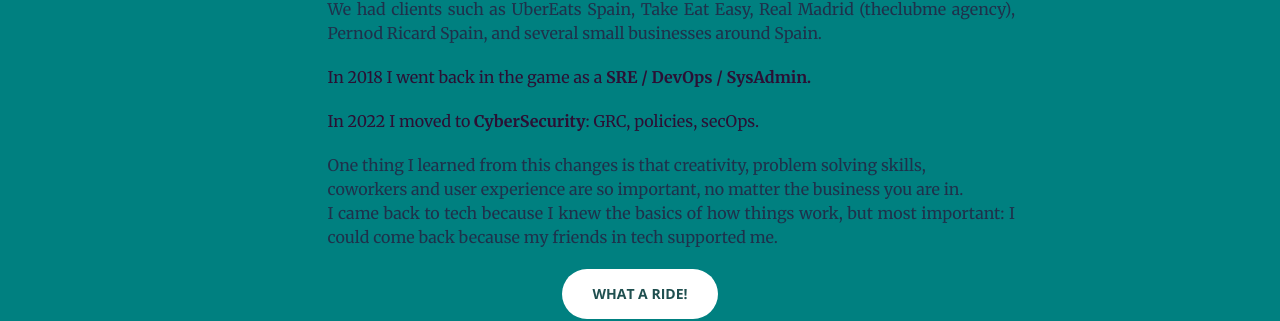
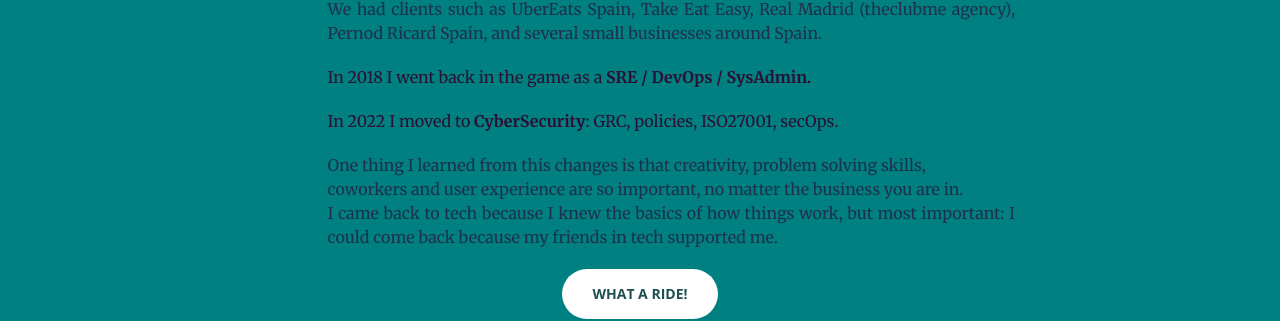
Before and after one commit to jayolmos/wen, a Jekyll site: the page built from index.markdown, in a window 1280 px wide and 900 px high, scrolled down 1098 px. Shown: the part 149-470 px from the top of the window. Built offline with Jekyll 4.4.1, drawn with Linux system fonts in a browser that asks for light colours; nearby versions of some CDN libraries.

Commit message:
iso27001

```diff
--- a/_includes/call-to-action.html
+++ b/_includes/call-to-action.html
@@ -12,7 +12,7 @@
                     I went from solo to have a team of 4 photographers, the whole project was based on automation; something better learnt in my engineering work experience.<br>
                     We had clients such as UberEats Spain, Take Eat Easy, Real Madrid (theclubme agency), Pernod Ricard Spain, and several small businesses around Spain.</p>
                     <p class="text-justify col-lg-offset-1">In 2018 I went back in the game as a <b>SRE / DevOps / SysAdmin.</b></p>
-                    <p class="text-justify col-lg-offset-1">In 2022 I moved to <b>CyberSecurity</b>: GRC, policies, secOps.</b></p>
+                    <p class="text-justify col-lg-offset-1">In 2022 I moved to <b>CyberSecurity</b>: GRC, policies, ISO27001, secOps.</b></p>
                     <p class="text-faded text-justify col-lg-offset-1">
                     One thing I learned from this changes is that creativity, problem solving skills, <br>
                     coworkers and user experience are so important, no matter the business you are in.<br>
```
